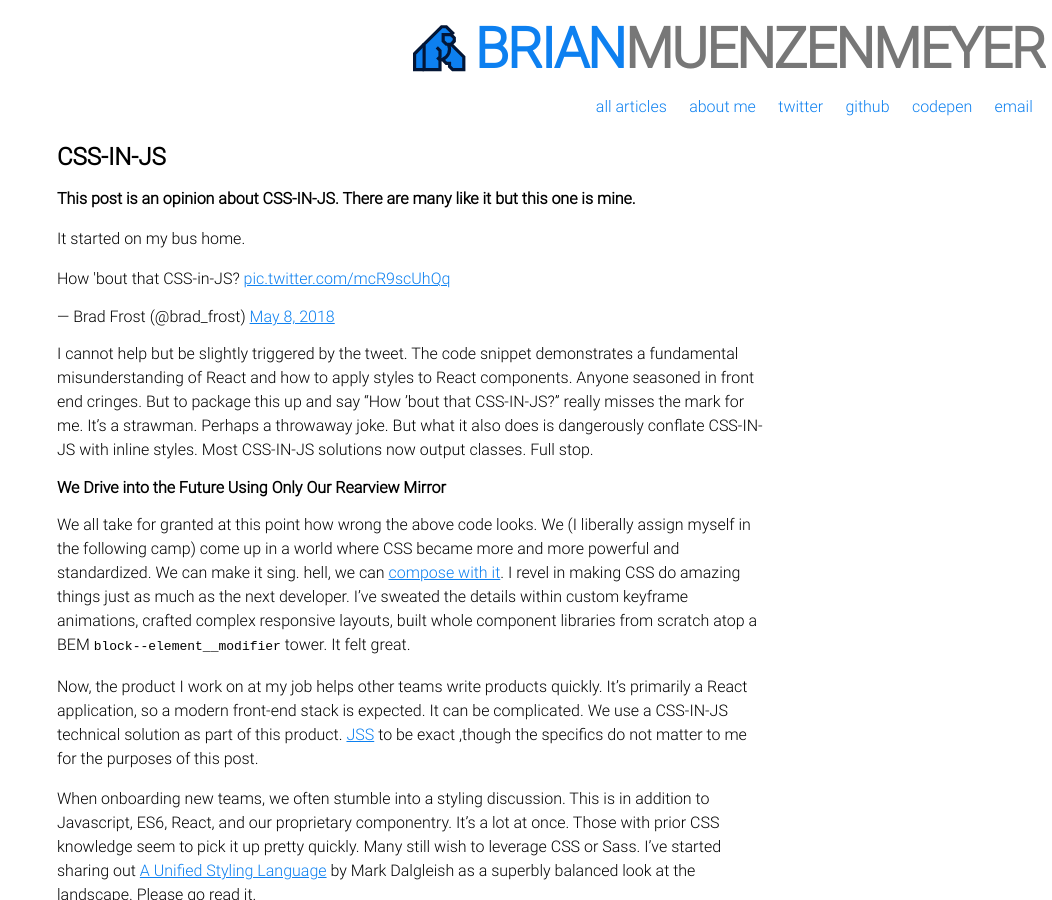
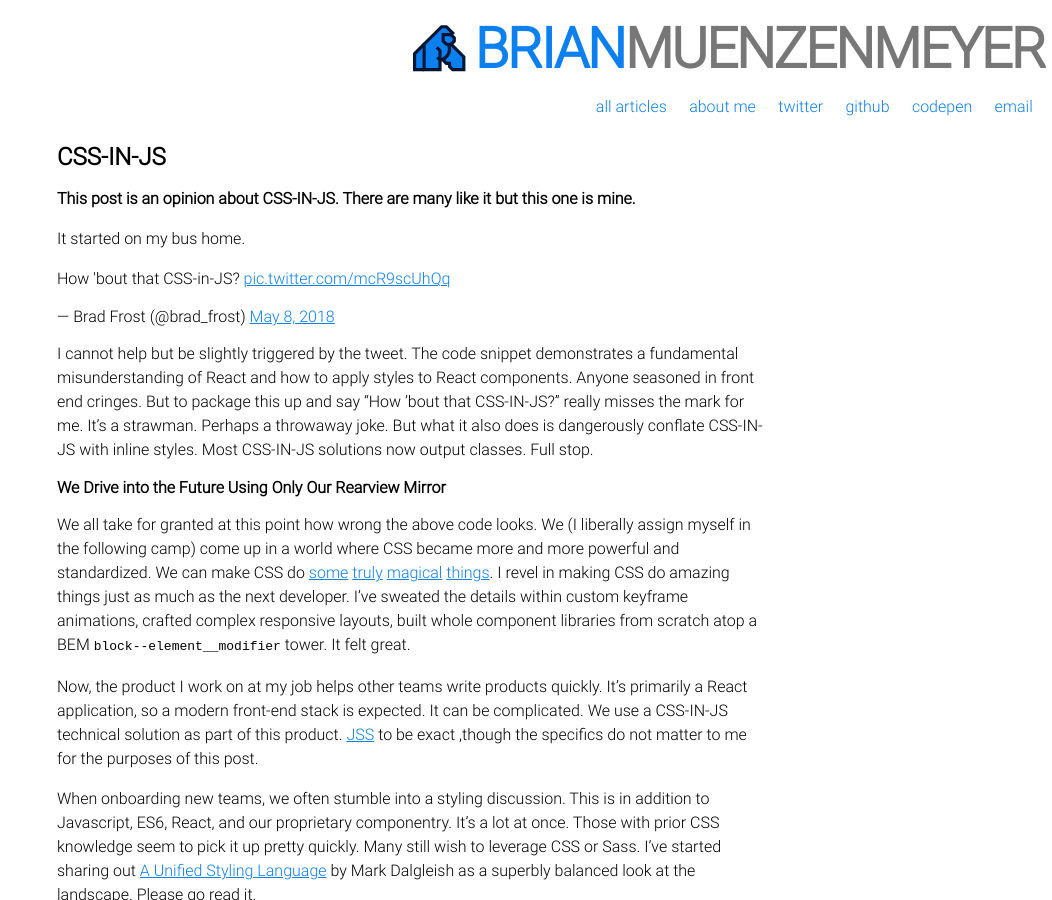
Before and after one commit to bmuenzenmeyer/bmuenzenmeyer.github.io, a Jekyll site: the page built from _posts/2018-5-8-css-in-jss.md, in a window 1280 px wide and 900 px high. Shown: the whole window, without its empty margins (228-1280 px from the left). Built offline with Jekyll 4.4.1, drawn with Linux system fonts in a browser that asks for light colours; comment, search, counter and statistics services are not loaded.

Commit message:
better awesome css examples

```diff
--- a/_posts/2018-5-8-css-in-jss.md
+++ b/_posts/2018-5-8-css-in-jss.md
@@ -22,7 +22,7 @@ I cannot help but be slightly triggered by the tweet. The code snippet demonstra
 
 #### We Drive into the Future Using Only Our Rearview Mirror
 
-We all take for granted at this point how wrong the above code looks. We (I liberally assign myself in the following camp) come up in a world where CSS became more and more powerful and standardized. We can make it sing. hell, we can [compose with it](https://codepen.io/kowlor/pen/MYOKRd). I revel in making CSS do amazing things just as much as the next developer. I’ve sweated the details within custom keyframe animations, crafted complex responsive layouts, built whole component libraries from scratch atop a BEM `block--element__modifier` tower. It felt great.
+We all take for granted at this point how wrong the above code looks. We (I liberally assign myself in the following camp) come up in a world where CSS became more and more powerful and standardized. We can make CSS do [some](https://codepen.io/thebabydino/pen/paAJw) [truly](https://codepen.io/davidkpiano/pen/wMqXea) [magical](https://codepen.io/jakealbaugh/pen/qNrZyw) [things](https://codepen.io/davidkpiano/pen/xLKBpM). I revel in making CSS do amazing things just as much as the next developer. I’ve sweated the details within custom keyframe animations, crafted complex responsive layouts, built whole component libraries from scratch atop a BEM `block--element__modifier` tower. It felt great.
 
 Now, the product I work on at my job helps other teams write products quickly. It’s primarily a React application, so a modern front-end stack is expected. It can be complicated. We use a CSS-IN-JS technical solution as part of this product. [JSS](https://github.com/cssinjs/jss) to be exact ,though the specifics do not matter to me for the purposes of this post.
 
```
